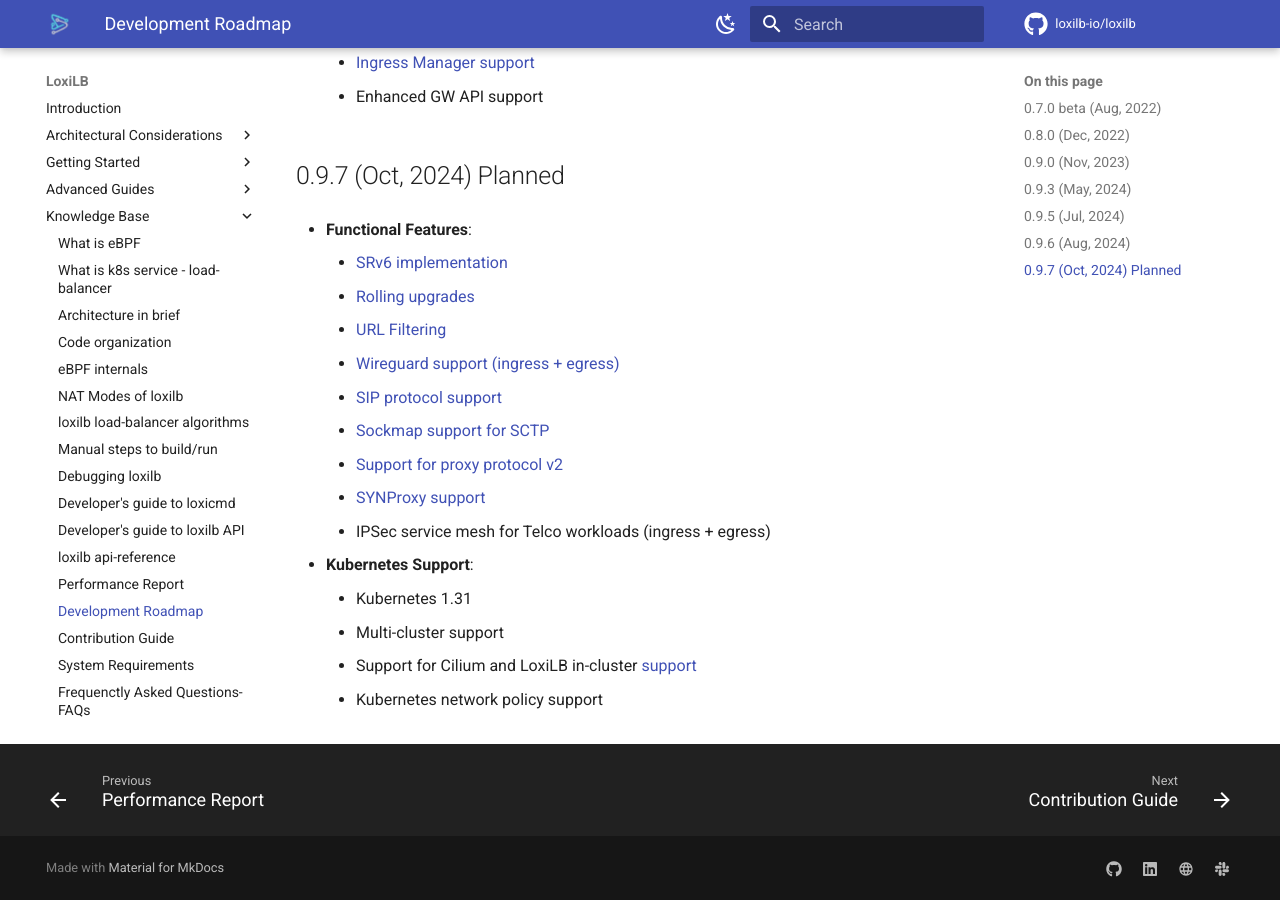
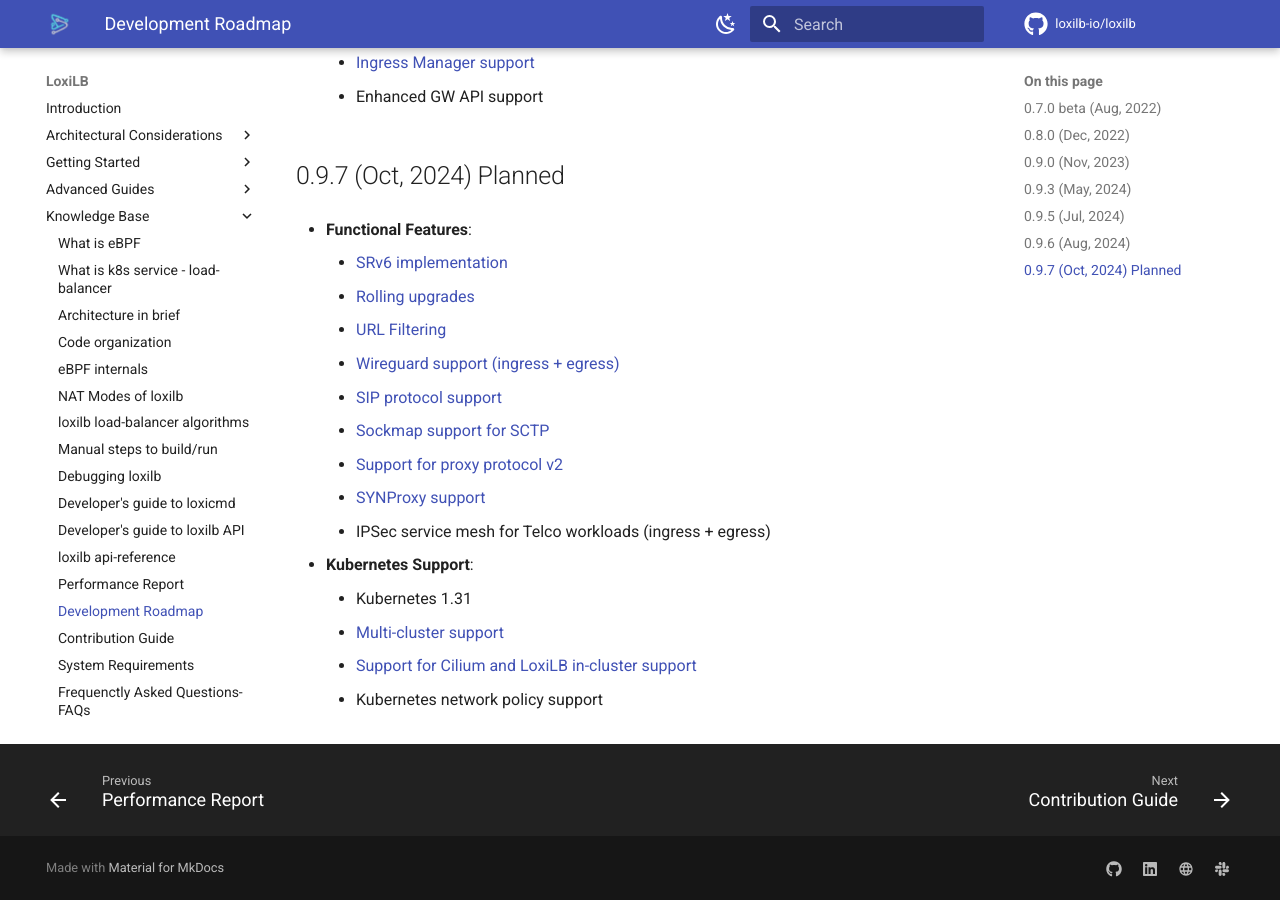
Before and after one commit to loxilb-io/loxilbdocs, an MkDocs documentation site: the page built from docs/roadmap.md, in a window 1280 px wide and 900 px high, scrolled down 4217 px. Built offline with MkDocs 1.6.1 and Material for MkDocs 9.7.7, drawn with Linux system fonts in a browser that asks for light colours; comment, search, counter and statistics services are not loaded; part of the change alters nothing that is shown.

```diff
--- a/docs/roadmap.md
+++ b/docs/roadmap.md
@@ -147,6 +147,6 @@ Initial release of loxilb
 
 - **Kubernetes Support**:
     - Kubernetes 1.31
-    - Multi-cluster support
-    - Support for Cilium and LoxiLB in-cluster [support](https://github.com/loxilb-io/kube-loxilb/issues/158)
+    - [Multi-cluster support](https://github.com/loxilb-io/loxilb/issues/371)
+    - [Support for Cilium and LoxiLB in-cluster support](https://github.com/loxilb-io/kube-loxilb/issues/158)
     - Kubernetes network policy support
```
